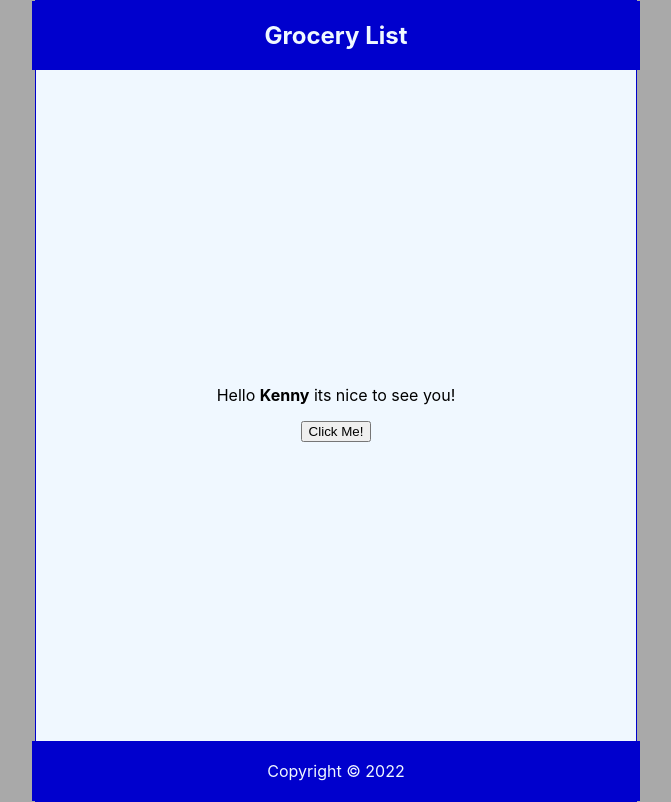
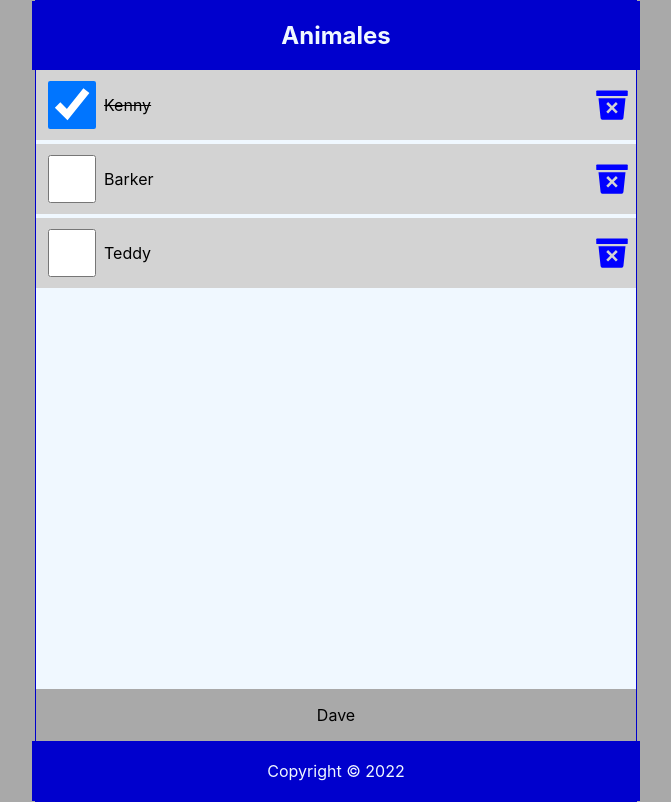
Before and after one commit to asconaga/tut01, a React (Create React App) app: page / in a window 1280 px wide. Shown: the whole page, without its empty margins (304-975 px from the left). Built offline with nearby package versions, Linux system fonts and the light colour scheme.

Commit message:
minor changes

```diff
--- a/package.json
+++ b/package.json
@@ -10,6 +10,7 @@
     "gh-pages": "^4.0.0",
     "react": "^18.2.0",
     "react-dom": "^18.2.0",
+    "react-icons": "^4.4.0",
     "react-scripts": "5.0.1",
     "web-vitals": "^2.1.4"
   },
--- a/src/App.js
+++ b/src/App.js
@@ -3,12 +3,17 @@
 import Footer from './Footer'
 
 import Main from './Main'
+import { useState } from 'react';
 
 function App() {
+
+  const [  message, setMessage ]  = useState("Dave");
+
   return (
     <div className="App">
-       <Header />
+       <Header title="Animales" />
        <Main />
+       <p>{message}</p>
        <Footer />
     </div>
   );
--- a/src/Header.js
+++ b/src/Header.js
@@ -1,9 +1,9 @@
 import React from 'react'
 
-const Header = () => {
+const Header = (props) => {
   return (
     <header>
-      <h2>Grocery List</h2>
+      <h2>{props.title}</h2>
     </header>
   )
 }
--- a/src/Main.js
+++ b/src/Main.js
@@ -1,19 +1,64 @@
 import React from 'react'
 import {useState} from 'react';
+import { IoTrashBinSharp } from 'react-icons/io5';
 
 const Main = () => {
-    const [s_name, s_setName] = useState('Kenny');
+    const [s_items, s_setItems] = useState([
+        {
+            id: 1,
+            checked: true,
+            item: "Kenny"
+        },
+        {
+            id: 2,
+            checked: false,
+            item: "Barker"
+        },
+        {
+            id: 3,
+            checked: false,
+            item: "Teddy"
+        }
+    ]);
 
-    const handleClick = () => {
-        const newName = s_name === "Kenny" ? "Biscuit" : "Kenny";
+    const handleCheck = (id) => {
+        const listItems = s_items.map((item) => item.id === id ? { ...item, checked: !item.checked } : item);
+        s_setItems(listItems);
+        localStorage.setItem('shoppinglist', JSON.stringify(listItems));
+    }
 
-        s_setName(newName);
+    const handleDelete = (id) => {
+        const listItems = s_items.filter((item) => item.id !== id);
+        s_setItems(listItems);
+        localStorage.setItem('shoppinglist', JSON.stringify(listItems));
     }
 
     return (
         <main>
-            <p> Hello <b>{s_name}</b> its nice to see you!</p>
-            <button onClick={handleClick}>Click Me!</button>
+           {s_items.length ? (
+                <ul>
+                    {s_items.map((item) => (
+                        <li className="item" key={item.id}>
+                            <input
+                                type="checkbox"
+                                onChange={() => handleCheck(item.id)}
+                                checked={item.checked}
+                            />
+                            <label
+                                style={(item.checked) ? { textDecoration: 'line-through' } : null}
+                                onDoubleClick={() => handleCheck(item.id)}
+                            >{item.item}</label>
+                            <IoTrashBinSharp
+                                onClick={() => handleDelete(item.id)}
+                                role="button"
+                                tabIndex="0"
+                            />
+                        </li>
+                    ))}
+                </ul>
+            ) : (
+                <p style={{ marginTop: '2rem' }}>Your list is empty.</p>
+            )}
         </main>
     )
 }
--- a/src/index.css
+++ b/src/index.css
@@ -31,7 +31,7 @@
   display: flex;
   flex-direction: column;
   flex-grow: 1;
-  justify-content: center;
+  justify-content:flex-start;
   align-items: center;
   overflow-y: auto;
   background-color:aliceblue;
@@ -55,3 +55,69 @@
   display: grid;
   place-content: center;
 }
+
+ul {
+  width: 100%;
+  list-style: none;
+  padding: 0;
+  margin: 0;
+}
+
+ul li::before {
+  content: "\200B";
+}
+
+.item {
+  display: flex;
+  justify-content: flex-start;
+  align-items: center;
+  padding: 0.5rem 0 0.5rem 0.5rem;
+  margin: 0.25rem 0;
+  background-color: lightgray;
+}
+
+.item:hover {
+  background-color: grey;
+  outline: none;
+  color:white;
+}
+
+.item:first-child {
+  margin: 0;
+}
+
+.item input[type="checkbox"] {
+  text-align: center;
+  width: 2.5rem;
+  width: 48px;
+  min-width: 48px;
+  height: 2.5rem;
+  height: 48px;
+  min-height: 48px;
+  cursor: pointer;
+  margin-right: 0.5rem;
+}
+
+.item input[type="checkbox"]:focus + label {
+  text-decoration: underline;
+}
+
+.item > label {
+  font-size: 1rem;
+  flex-grow: 1;
+}
+
+.item svg {
+  width: 48px;
+  min-width: 48px;
+  height: 36px;
+  font-size: 1rem;
+  color: blue;
+  cursor: pointer;
+}
+
+.item svg:focus,
+.item svg:hover {
+  color: white;
+  outline: none;
+}
```
Also changed, not shown: 1 other file (tests, documents, lock files or other folders).
